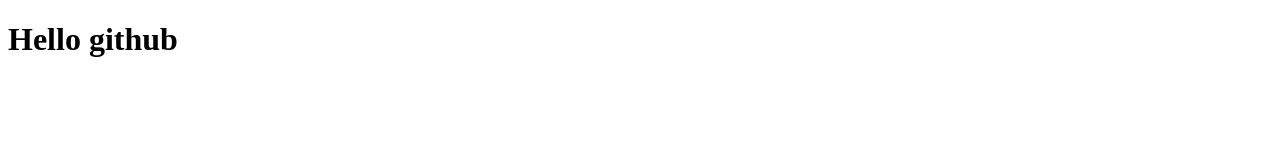
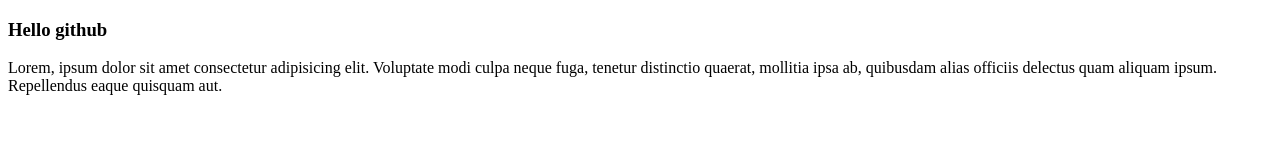
Before and after one commit to slastonm/fe-start-10-07, a plain HTML site: page 02/index.html in a window 1280 px wide. Drawn offline with Linux system fonts and the light colour scheme.

Commit message:
finish work

```diff
--- a/02/index.html
+++ b/02/index.html
@@ -6,8 +6,11 @@
     <title>Document</title>
 </head>
 <body>
-    <h1>
+    <h3>
         Hello github
-    </h1>
+    </h3>
+    <p>
+        Lorem, ipsum dolor sit amet consectetur adipisicing elit. Voluptate modi culpa neque fuga, tenetur distinctio quaerat, mollitia ipsa ab, quibusdam alias officiis delectus quam aliquam ipsum. Repellendus eaque quisquam aut.
+    </p>
 </body>
 </html>
```
